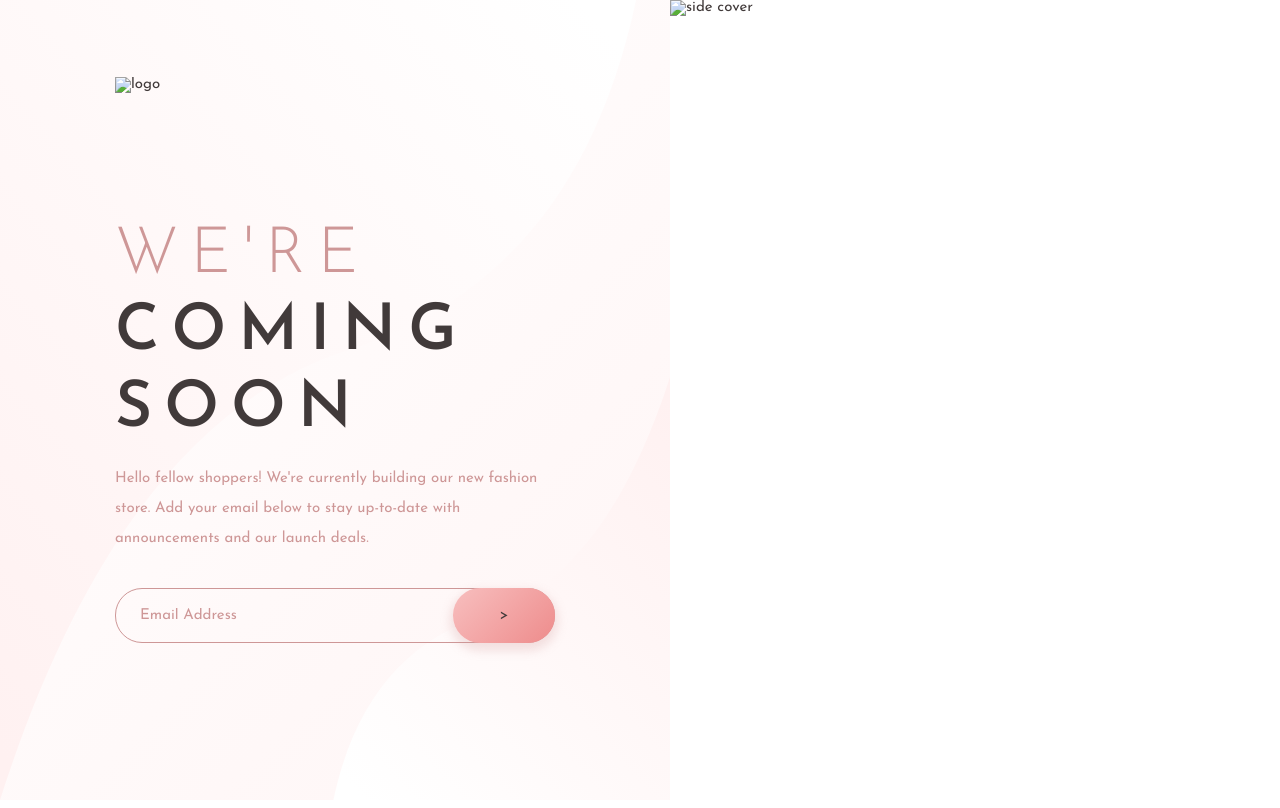
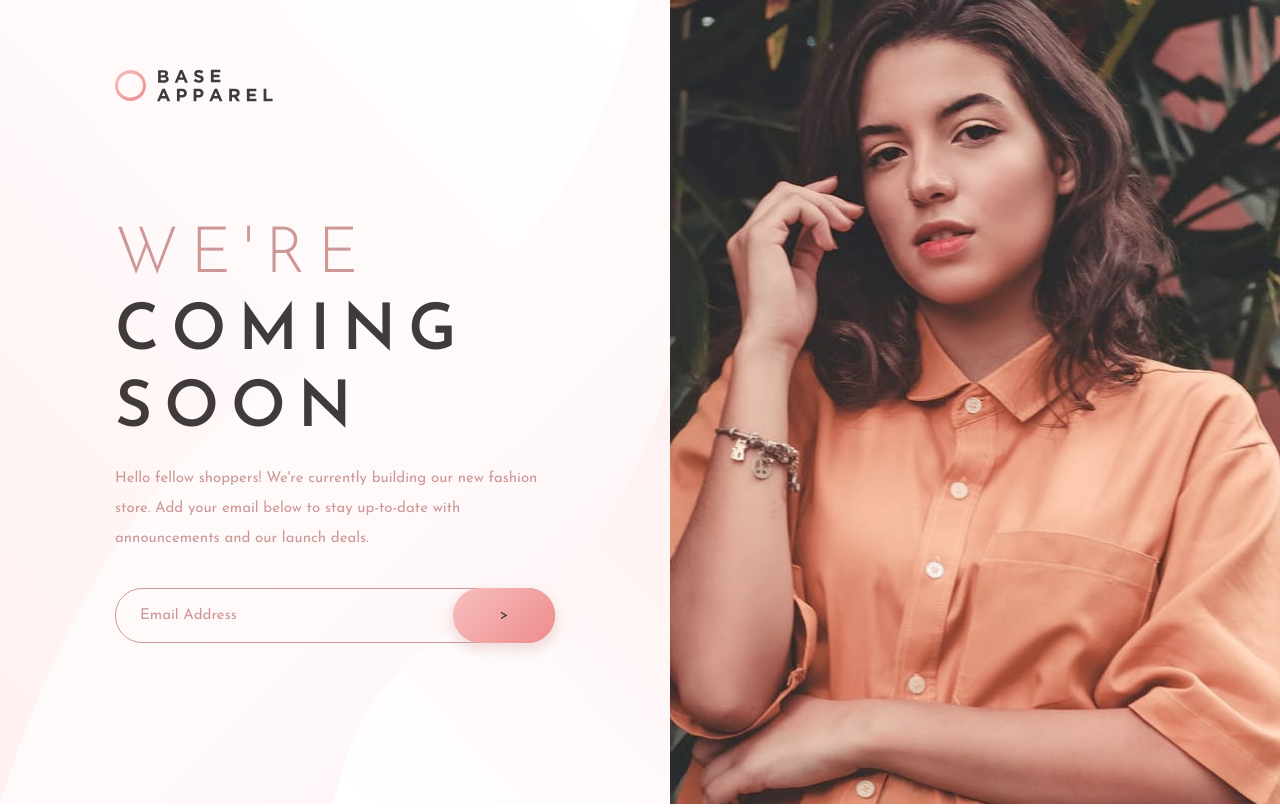
Before and after one commit to kavya-bujji/coming-soon, a plain HTML site: page index.html in a window 1280 px wide. Drawn offline with Linux system fonts and the light colour scheme; the site is published under a folder, as on GitHub Pages, so addresses that start at the root find nothing; files whose address does not match are found by name.

Commit message:
Update index.html

```diff
--- a/index.html
+++ b/index.html
@@ -20,17 +20,17 @@
   <div class="main-container">
     <div class="wrapper">
       <div class="heading">
-        <img src="/logo.svg" alt="logo"/>
+        <img src="./logo.svg" alt="logo"/>
       </div>
       <div class="cover">
-        <img src="/hero-desktop.jpg"  alt="cover" />
+        <img src="./hero-desktop.jpg"  alt="cover" />
       </div>
       <div class="container">
         <h1 id="title" class="title"> </h1>
         <div id="description"  class="description text"></div>
         <div class="input">
           <input id="input-text"  type="text" class="input-text" value="" aria-label="input email"/>
-          <img id="message-icon" src="/icon-error.svg" alt="icon" class="icon hidden" />
+          <img id="message-icon" src="./icon-error.svg" alt="icon" class="icon hidden" />
           <button  id="submit" class="button softShadow" onClick="validate('input-text')">></button>
         </div>
         <div id="message" class="message warning text hidden"></div>
@@ -38,7 +38,7 @@
     </div>
   </div>
   <div class="side-cover">
-    <img src="/hero-desktop.jpg" alt="side cover"/>
+    <img src="./hero-desktop.jpg" alt="side cover"/>
   </div>
 
 </body>
```
